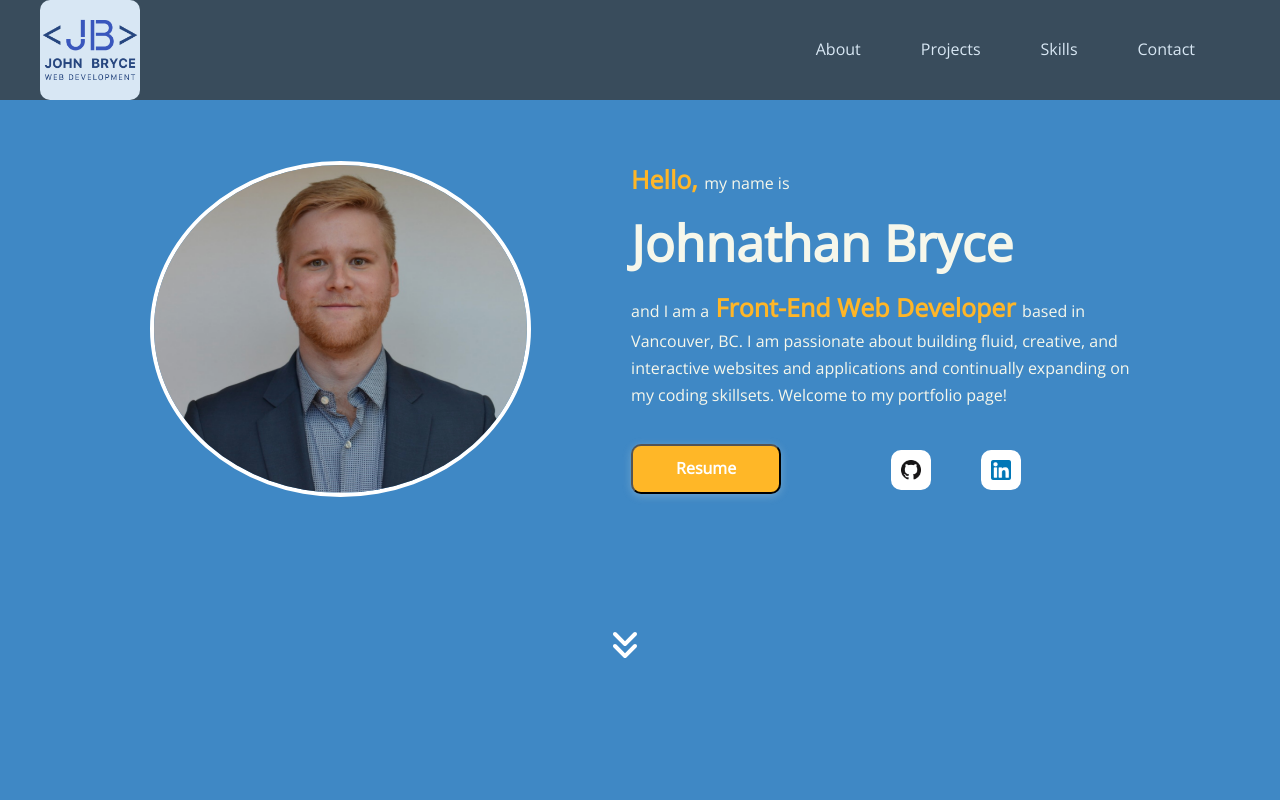
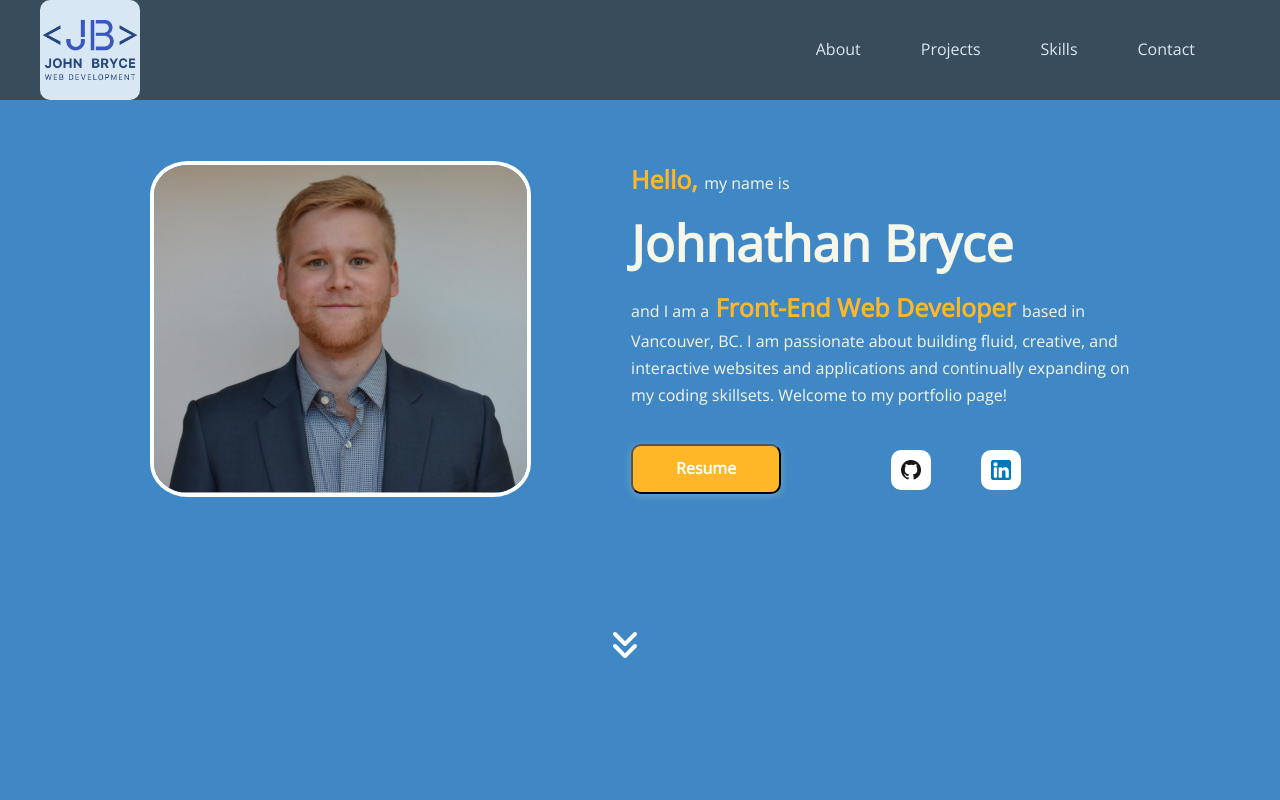
Before and after one commit to johnathanbryce/jbryce-portfolio, a React (Create React App) app: page / in a window 1280 px wide. Shown: the top 800 px of the page. Built offline with nearby package versions, Linux system fonts and the light colour scheme.

Commit message:
changed profile pic border radius to less of a circle

```diff
--- a/src/components/Layout/About.module.css
+++ b/src/components/Layout/About.module.css
@@ -20,7 +20,7 @@
 .about__bio__img {
   width: 100%;
   border: 0.4rem solid white;
-  border-radius: 50%;
+  border-radius: 10%;
 }
 
 .highlight {
```
